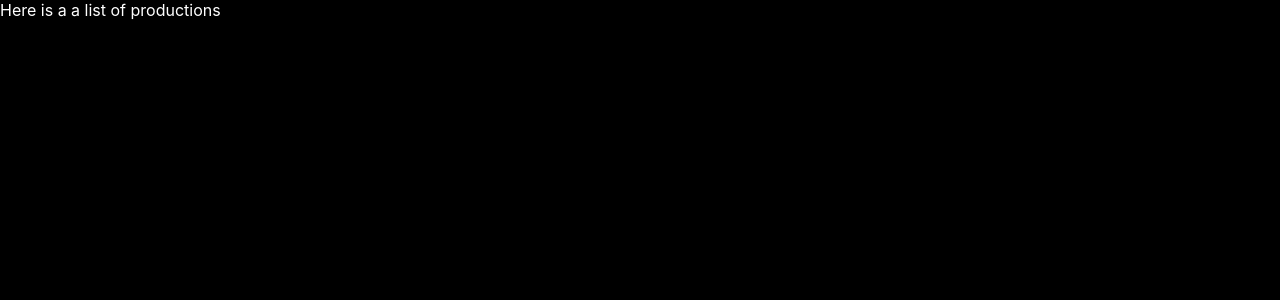
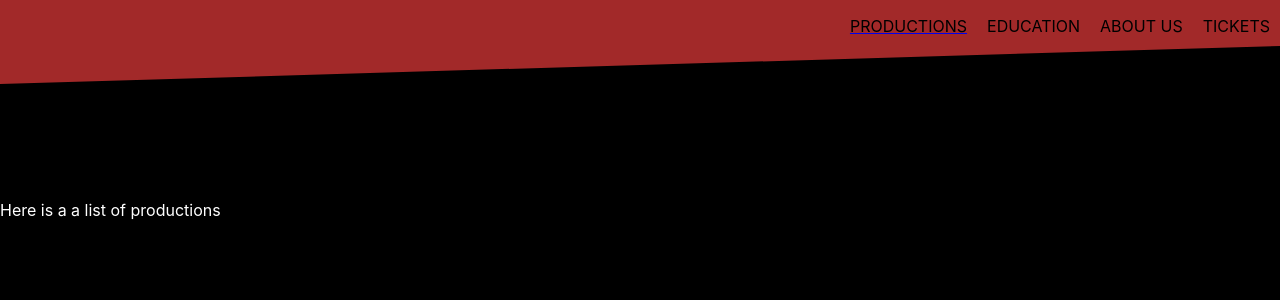
Before and after one commit to atariusarmstrong/rea_entertainment, a React (Create React App) app in the folder client/: page /season in a window 1280 px wide. Shown: the top 300 px of the page. Built offline with nearby package versions, Linux system fonts and the light colour scheme.

Commit message:
added navbar to productions

```diff
--- a/client/src/components/Productions/ProductionIndex.js
+++ b/client/src/components/Productions/ProductionIndex.js
@@ -1,9 +1,11 @@
 import React, { Component } from 'react';
+import Navbar from '../Navbar';
 
 class ProductionIndex extends Component {
     render() {
         return (
             <div>
+                <Navbar />
                 Here is a a list of productions
             </div>
         );
```
